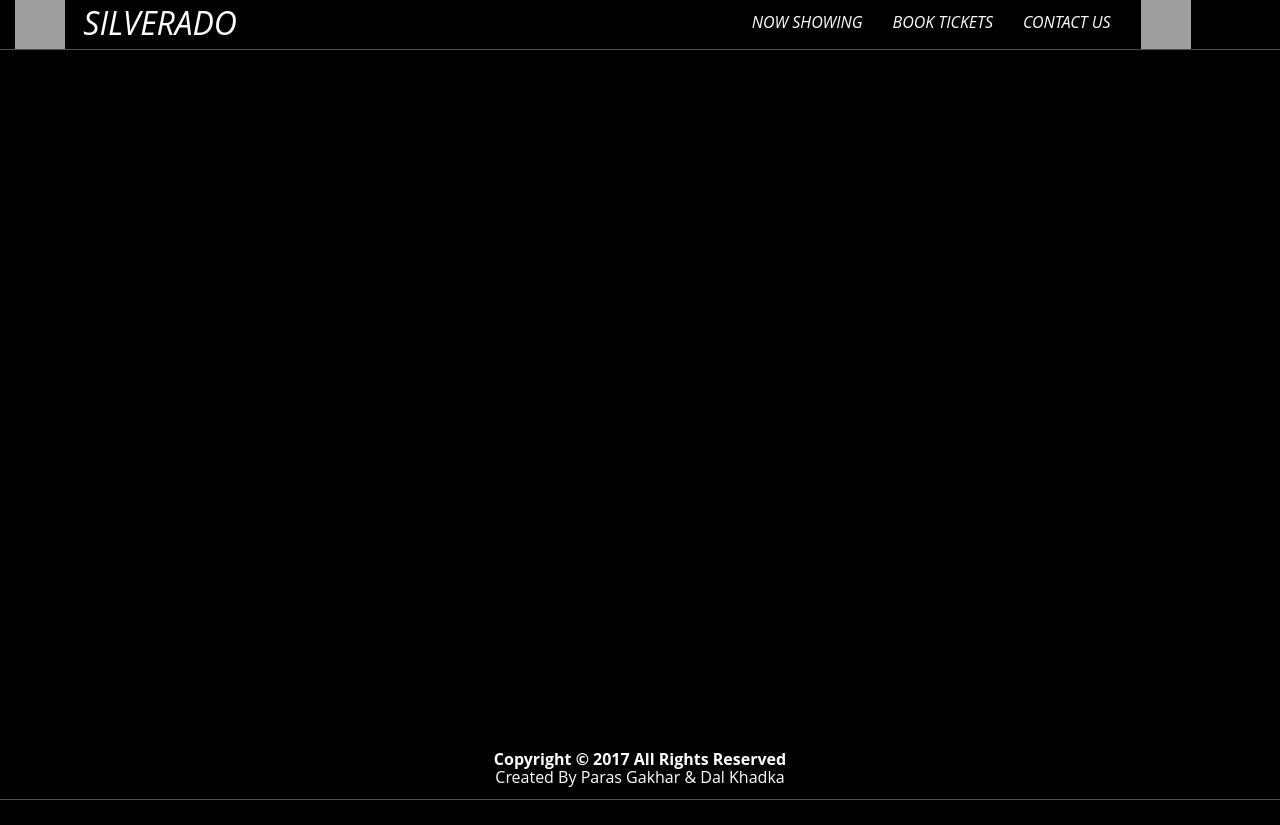
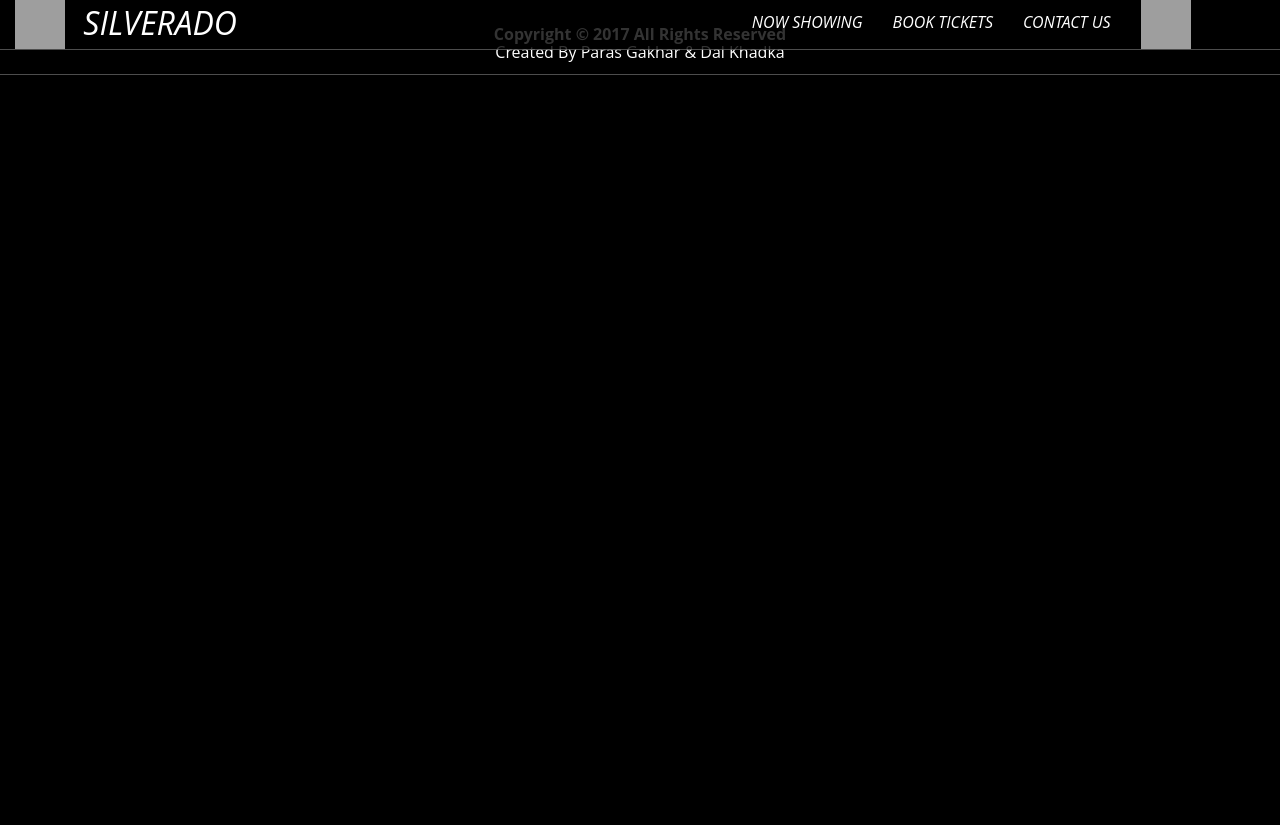
Before and after one commit to parasgakhar/Silverado, a PHP site: page /cart.php in a window 1280 px wide. Run offline with PHP 8.4, Linux system fonts and the light colour scheme; grey boxes are pictures that could not be loaded.

Commit message:
Last Change Has done

```diff
--- a/css/main.css
+++ b/css/main.css
@@ -164,23 +164,14 @@ div.container-news > div > article > h3 {
 
 /*Footer*/
 .site-footer {
-    left: 0;
-    bottom: 0;
-    right: 0;
     width: 100%;
     height: 50px;
     box-sizing: border-box;
     background-color: rgba(0, 0, 0, 0.8);
     border-bottom: 1px solid rgba(255, 255, 255, 0.3);
     font-family: 'Open Sans', sans-serif;
-    max-width: 100%;
     overflow: hidden;
-    float: left;
-    clear: both;
-    position: fixed;
-
-
-
+    display: inline-block;
 }
 
 /*Logo*/
--- a/css/test.css
+++ b/css/test.css
@@ -20,7 +20,7 @@ th
 }
 
 @media print {
-    #printbtn,#addButton,#deleteButton {
+    #printbtn,#addButton,#deleteButton,#nav,#footer {
         display :  none;
     }
 
--- a/includes/footer.php
+++ b/includes/footer.php
@@ -1,4 +1,4 @@
-<footer class="site-footer">
+<footer id="footer" class="site-footer">
 
     <H4>Copyright © 2017 All Rights Reserved</H4>
     <p> Created By Paras Gakhar & Dal Khadka </p>
--- a/includes/navigation.php
+++ b/includes/navigation.php
@@ -1,4 +1,4 @@
-<nav>
+<nav id="nav">
     <ul>
         <li><a class="logo" href="index.php?page=home"><img src="img/icon_Silverado.png" style="width:50px; height:50px" alt="Silverado Logo"/>
                 <span>SILVERADO</span></a></li>
```
